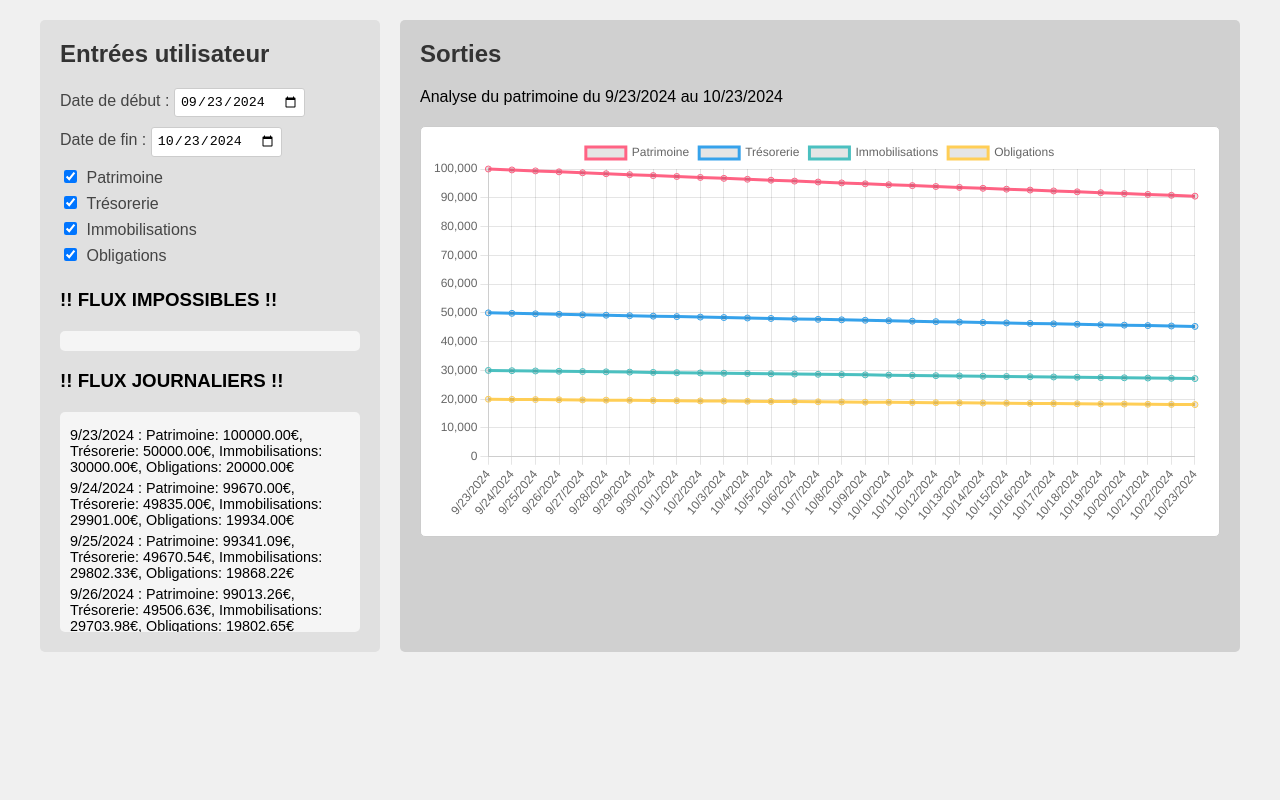
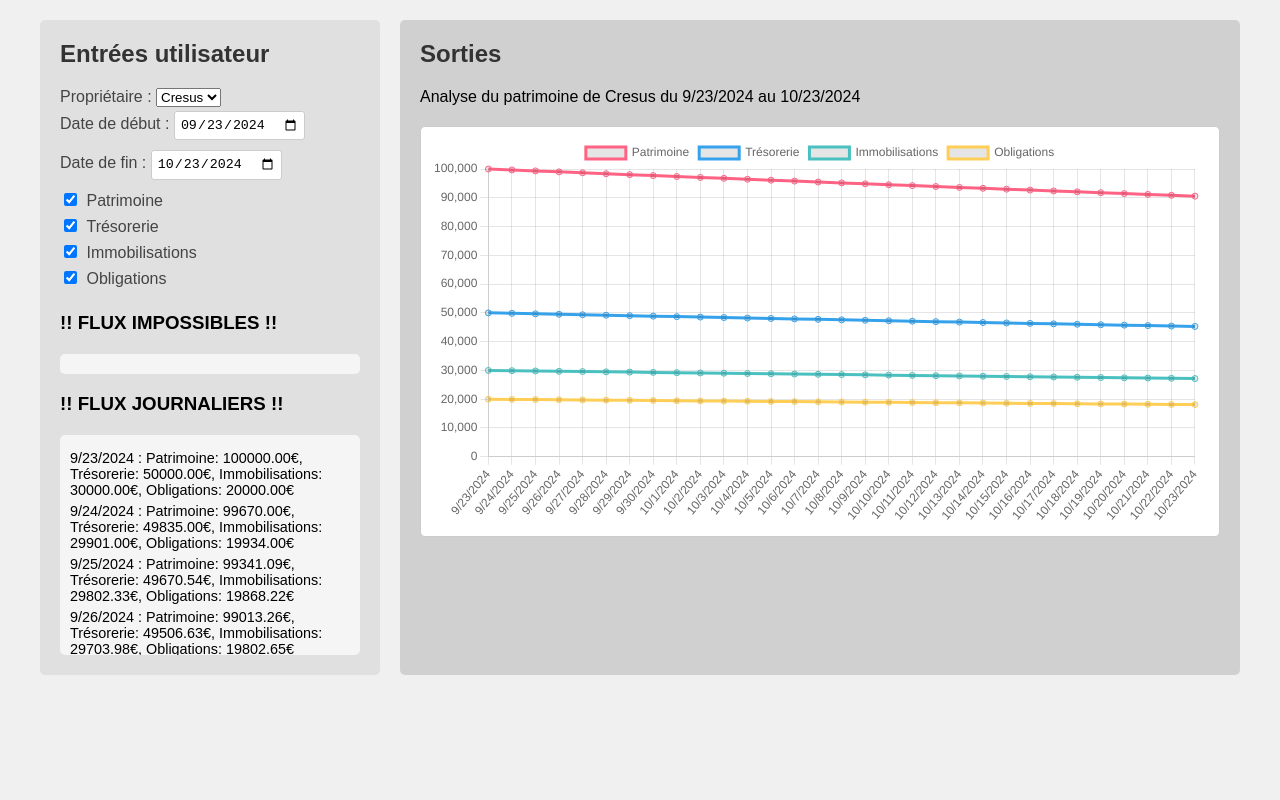
Before and after one commit to RianAina/RATRAPAGE-PROJET1P1-FRONT, a plain HTML site: page index.html in a window 1280 px wide. Drawn offline with nearby package versions, Linux system fonts and the light colour scheme.

Commit message:
feat: code cleaned"

```diff
--- a/index.html
+++ b/index.html
@@ -9,6 +9,13 @@
   <div class="container">
     <div id="inputs">
       <h2>Entrées utilisateur</h2>
+      <div>
+        <label for="proprietaire">Propriétaire : </label>
+        <select id="proprietaire">
+          <option value="cresus">Cresus</option>
+          <option value="ilo">Ilo</option>
+        </select>
+      </div>
       <div>
         <label for="dateDebut">Date de début : </label>
         <input type="date" id="dateDebut">
--- a/script.js
+++ b/script.js
@@ -1,5 +1,5 @@
 document.addEventListener('DOMContentLoaded', function() {
-    const inputs = document.querySelectorAll('#inputs input');
+    const inputs = document.querySelectorAll('#inputs input, #inputs select');
     const textOutput = document.getElementById('text-output');
     const ctx = document.getElementById('graph').getContext('2d');
     const fluxImpossiblesDiv = document.getElementById('flux-impossibles');
@@ -11,6 +11,7 @@ document.addEventListener('DOMContentLoaded', function() {
     });
 
     function updateOutputs() {
+      const proprietaire = document.getElementById('proprietaire').value;
       const dateDebut = new Date(document.getElementById('dateDebut').value);
       const dateFin = new Date(document.getElementById('dateFin').value);
       const patrimoine = document.getElementById('patrimoine').checked;
@@ -18,10 +19,28 @@ document.addEventListener('DOMContentLoaded', function() {
       const immobilisations = document.getElementById('immobilisations').checked;
       const obligations = document.getElementById('obligations').checked;
 
-      // Mise à jour du texte
-      textOutput.textContent = `Analyse du patrimoine du ${dateDebut.toLocaleDateString()} au ${dateFin.toLocaleDateString()}`;
 
-      // Calcul des données pour le graphique
+      let initialValues;
+      if (proprietaire === 'cresus') {
+        initialValues = {
+          patrimoine: 100000,
+          tresorerie: 50000,
+          immobilisations: 30000,
+          obligations: 20000
+        };
+      } else if (proprietaire === 'ilo') {
+        initialValues = {
+          patrimoine: 80000,
+          tresorerie: 40000,
+          immobilisations: 25000,
+          obligations: 15000
+        };
+      }
+
+
+      textOutput.textContent = `Analyse du patrimoine de ${proprietaire.charAt(0).toUpperCase() + proprietaire.slice(1)} du ${dateDebut.toLocaleDateString()} au ${dateFin.toLocaleDateString()}`;
+
+
       const labels = [];
       const patrimoineData = [];
       const tresorerieData = [];
@@ -39,10 +58,10 @@ document.addEventListener('DOMContentLoaded', function() {
 
       while (currentDate <= dateFin) {
         labels.push(currentDate.toLocaleDateString());
-        const patrimoineValue = calculateValue(100000, currentDate, dateDebut);
-        const tresorerieValue = calculateValue(50000, currentDate, dateDebut);
-        const immobilisationsValue = calculateValue(30000, currentDate, dateDebut);
-        const obligationsValue = calculateValue(20000, currentDate, dateDebut);
+        const patrimoineValue = calculateValue(initialValues.patrimoine, currentDate, dateDebut);
+        const tresorerieValue = calculateValue(initialValues.tresorerie, currentDate, dateDebut);
+        const immobilisationsValue = calculateValue(initialValues.immobilisations, currentDate, dateDebut);
+        const obligationsValue = calculateValue(initialValues.obligations, currentDate, dateDebut);
 
         patrimoineData.push(patrimoineValue);
         tresorerieData.push(tresorerieValue);
@@ -61,7 +80,7 @@ document.addEventListener('DOMContentLoaded', function() {
       fluxImpossiblesDiv.innerHTML = fluxImpossiblesHTML;
       historiqueDiv.innerHTML = historiqueHTML;
 
-      // Mise à jour du graphique
+
       if (chart) {
         chart.destroy();
       }
@@ -109,10 +128,10 @@ document.addEventListener('DOMContentLoaded', function() {
 
     function calculateValue(initialValue, currentDate, startDate) {
       const daysDiff = (currentDate - startDate) / (1000 * 60 * 60 * 24);
-      return initialValue * Math.pow(0.9967, daysDiff); // 0.9967 représente une diminution de 0.33% par jour
+      return initialValue * Math.pow(0.9967, daysDiff);
     }
 
-    // Initialisation
+
     document.getElementById('dateDebut').valueAsDate = new Date();
     document.getElementById('dateFin').valueAsDate = new Date(new Date().setDate(new Date().getDate() + 30));
     updateOutputs();
--- a/styles.css
+++ b/styles.css
@@ -14,7 +14,7 @@ body {
 
 #inputs {
   flex: 0 0 300px;
-  background-color: #e0e0e0;  /* Gris clair pour l'entrée */
+  background-color: #e0e0e0;
   padding: 20px;
   margin-right: 20px;
   border-radius: 5px;
@@ -22,7 +22,7 @@ body {
 
 #outputs {
   flex: 1;
-  background-color: #d0d0d0;  /* Gris un peu plus foncé pour la sortie */
+  background-color: #d0d0d0;
   padding: 20px;
   border-radius: 5px;
 }
```
